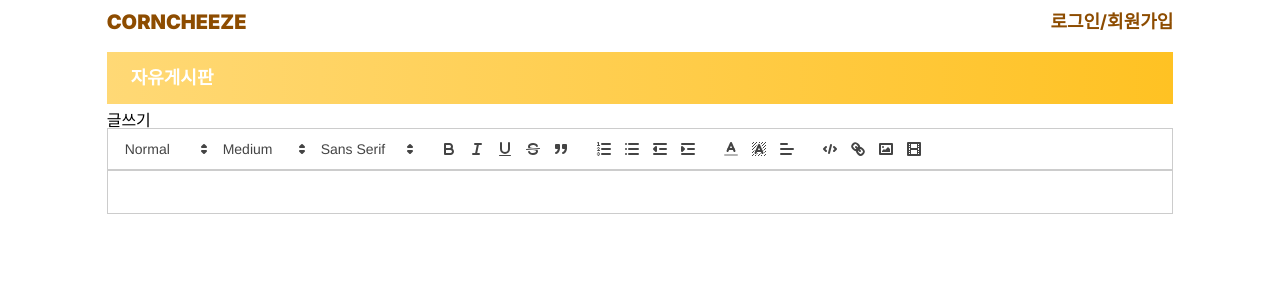
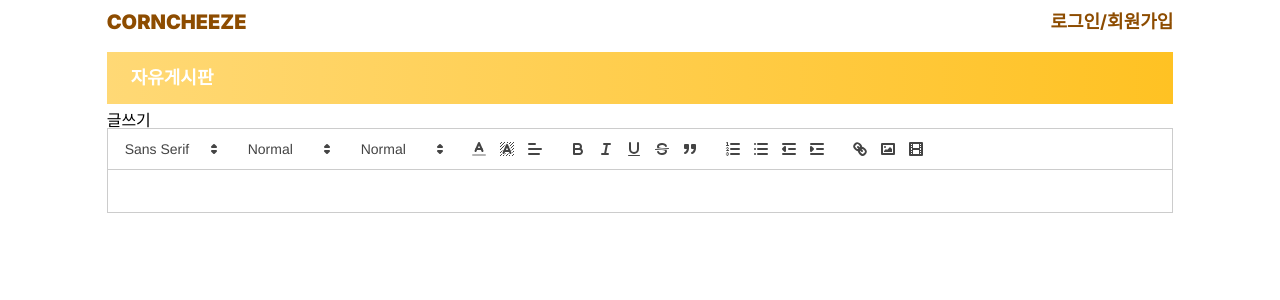
Before and after one commit to corn-cheeze/web, a Next.js app: page /freeboard in a window 1280 px wide. Shown: the top 300 px of the page. Built offline with nearby package versions, Linux system fonts and the light colour scheme.

Commit message:
fix/#29 툴바 커스텀 컴포넌트 형식에서 모듈로 변경

```diff
--- a/src/app/freeboard/page.tsx
+++ b/src/app/freeboard/page.tsx
@@ -5,56 +5,6 @@ import { useMemo, useState } from "react";
 
 const ReactQuill = dynamic(() => import("react-quill"), { ssr: false });
 import "react-quill/dist/quill.snow.css"; // Quill 스타일 시트
-
-const ReactModule = () => {
-  return (
-    <>
-      <div className="ql-formats">
-        <select className="ql-header" defaultValue="7">
-          <option value="1">Header 1</option>
-          <option value="2">Header 2</option>
-          <option value="3">Header 3</option>
-          <option value="4">Header 4</option>
-          <option value="5">Header 5</option>
-          <option value="6">Header 6</option>
-          <option value="7">Normal</option>
-        </select>
-        <select className="ql-size" defaultValue="medium">
-          <option value="small">Small</option>
-          <option value="medium">Medium</option>
-          <option value="large">Large</option>
-          <option value="huge">Huge</option>
-        </select>
-        <select className="ql-font" defaultValue="sans-serif" />
-      </div>
-      <div className="ql-formats">
-        <button className="ql-bold" />
-        <button className="ql-italic" />
-        <button className="ql-underline" />
-        <button className="ql-strike" />
-        <button className="ql-blockquote" />
-      </div>
-
-      <div className="ql-formats">
-        <button className="ql-list" value="ordered" />
-        <button className="ql-list" value="bullet" />
-        <button className="ql-indent" value="-1" />
-        <button className="ql-indent" value="+1" />
-      </div>
-      <div className="ql-formats">
-        <select className="ql-color" />
-        <select className="ql-background" />
-        <select className="ql-align" />
-      </div>
-      <div className="ql-formats">
-        <button className="ql-code-block" />
-        <button className="ql-link" />
-        <button className="ql-image" />
-        <button className="ql-video" />
-      </div>
-    </>
-  );
-};
 
 const page = () => {
   const [content, setContent] = useState("");
@@ -78,25 +28,28 @@ const page = () => {
     "background",
     "align",
     "script",
-    "code-block",
-    "clean",
   ];
 
-  const modules: {} = useMemo(
-    () => ({
-      toolbar: {
-        container: "#toolBar",
-      },
-    }),
-    [],
-  );
+  const modules = {
+    toolbar: [
+      [{ font: [] }],
+      [{ size: ["small", false, "large", "huge"] }],
+      [{ header: [1, 2, 3, 4, false] }],
+      [{ color: [] }, { background: [] }, { align: [] }],
+      ["bold", "italic", "underline", "strike", "blockquote"],
+      [
+        { list: "ordered" },
+        { list: "bullet" },
+        { indent: "-1" },
+        { indent: "+1" },
+      ],
+      ["link", "image", "video"],
+    ],
+  };
 
   return (
     <div>
       <h1>글쓰기</h1>
-      <div id="toolBar">
-        <ReactModule />
-      </div>
       <ReactQuill theme="snow" modules={modules} formats={formats} />
     </div>
   );
```
